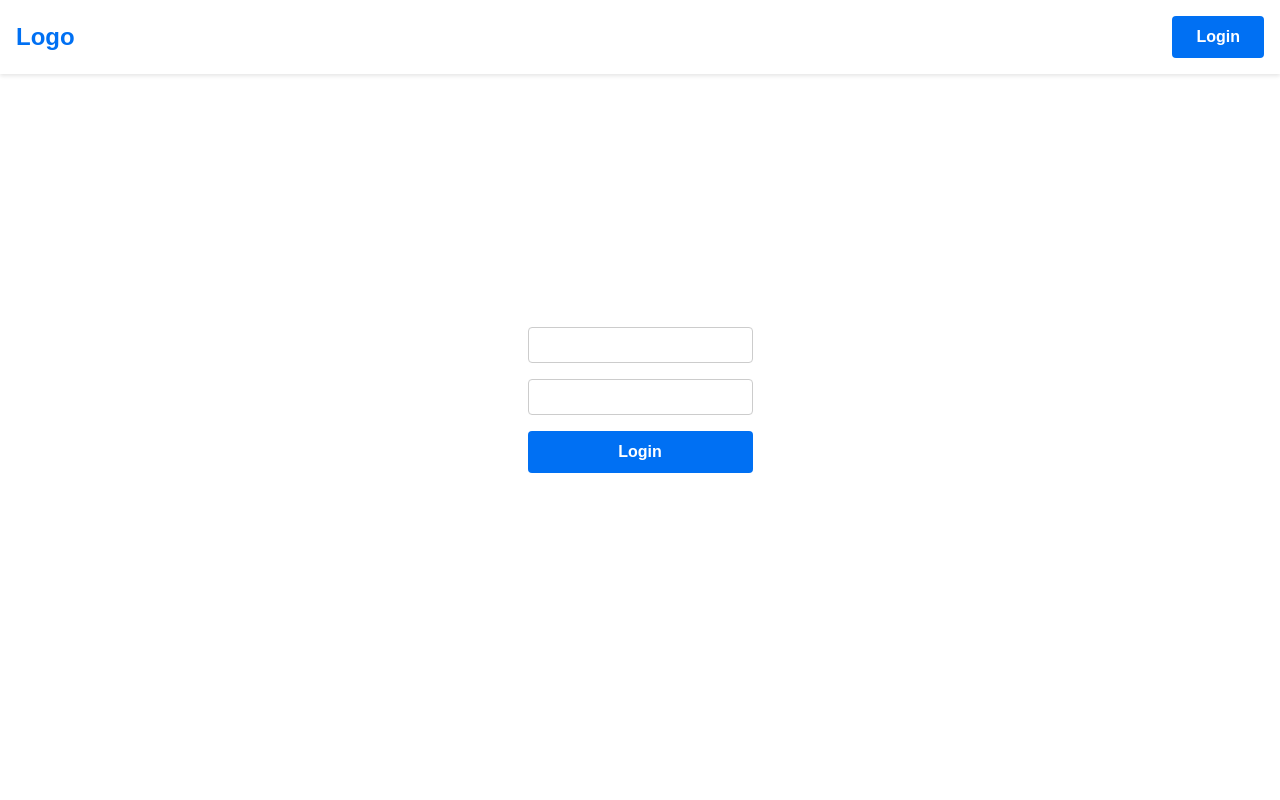
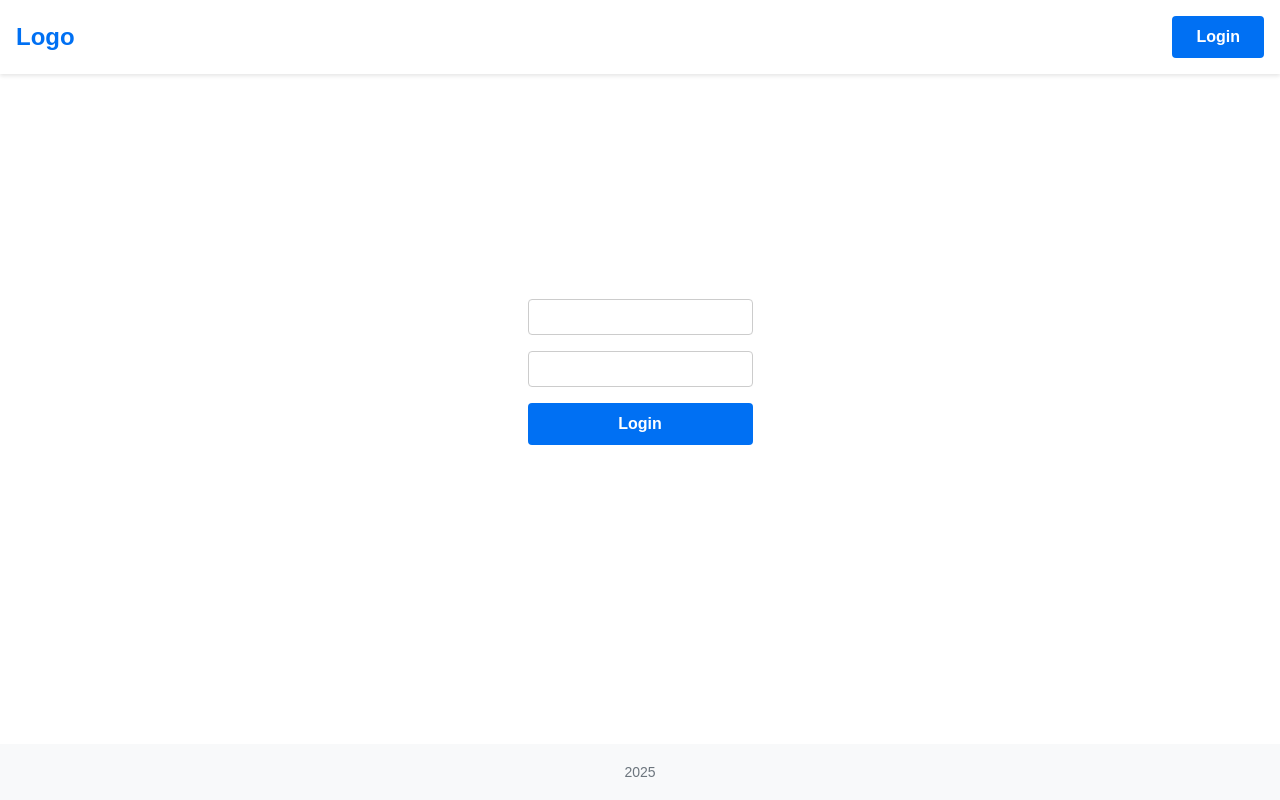
Before and after one commit to Bair-A/TestWork244, a Next.js app: page /login in a window 1280 px wide. Built offline with nearby package versions, Linux system fonts and the light colour scheme.

Commit message:
feat: add footer delete unused page styles

```diff
--- a/src/app/layout.tsx
+++ b/src/app/layout.tsx
@@ -1,6 +1,7 @@
 import type { Metadata } from 'next';
 import { Geist, Geist_Mono } from 'next/font/google';
 
+import Footer from '@/components/Footer';
 import Header from '@/components/Header';
 
 import './globals.css';
@@ -30,6 +31,7 @@ export default function RootLayout({
       <body className={`${geistSans.variable} ${geistMono.variable}`}>
         <Header />
         {children}
+        <Footer />
       </body>
     </html>
   );
--- a/src/components/Auth/index.module.scss
+++ b/src/components/Auth/index.module.scss
@@ -1,5 +1,5 @@
 .wrapper {
-  min-height: calc(100vh - 74px);
+  min-height: calc(100vh - 130px);
   display: flex;
   justify-content: center;
   align-items: center;
--- /dev/null
+++ b/src/components/Footer/index.module.scss
@@ -0,0 +1,20 @@
+.footer {
+  background-color: #f8f9fa;
+  padding: 20px;
+  text-align: center;
+  font-size: 14px;
+  color: #6c757d;
+  position: fixed;
+  bottom: 0;
+  left: 0;
+  width: 100%;
+
+  a {
+    color: #007bff;
+    text-decoration: none;
+
+    &:hover {
+      text-decoration: underline;
+    }
+  }
+}
--- /dev/null
+++ b/src/components/Footer/index.tsx
@@ -0,0 +1,15 @@
+'use client';
+
+import styles from './index.module.scss';
+import { useUser } from '@/store/auth';
+
+export default function Footer() {
+  const user = useUser();
+  const year = new Date().getFullYear();
+
+  return (
+    <footer className={styles.footer}>
+      {year} {user ? `Logged as ${user.email}` : ''}
+    </footer>
+  );
+}
```
Also changed, not shown: src/app/page.module.css (deleted, +0 -20 lines).
